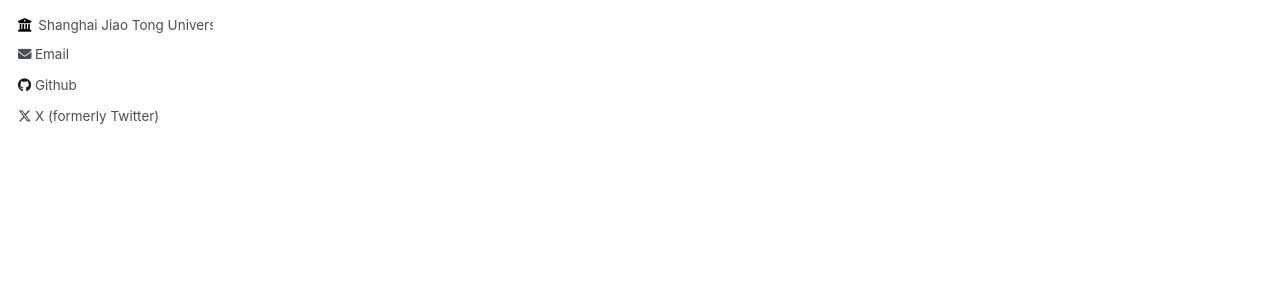
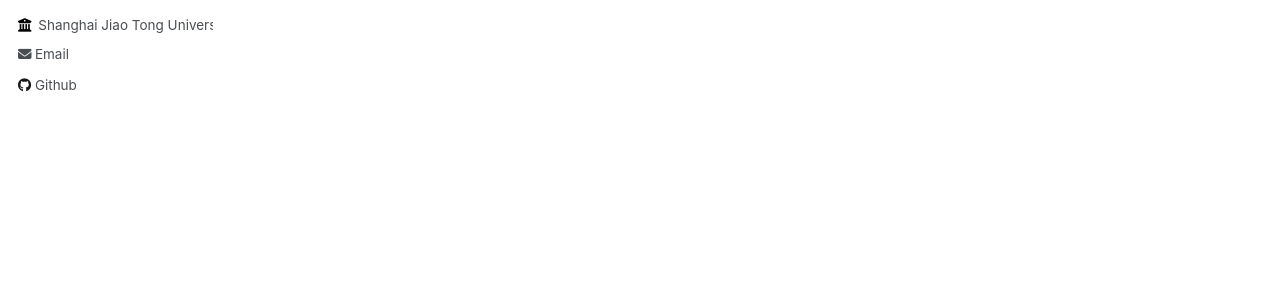
Before and after one commit to Li-Yunai/Li-Yunai.github.io, a Jekyll site: the page built from _pages/about.md, in a window 1280 px wide. Shown: the part 378-678 px from the top of the page. Built offline with Jekyll 4.4.1, drawn with Linux system fonts in a browser that asks for light colours.

Commit message:
Update _config.yml

```diff
--- a/_config.yml
+++ b/_config.yml
@@ -25,7 +25,8 @@ author:
   name             : "Li Yunai"
   pronouns         : "she/her"
   bio              : "Hi! I am a math major student from SJTU"
-  employer         : "Shanghai Jiao Tong University (Alumni of Chengdu No.7 highschool)"
+  employer         : "Shanghai Jiao Tong University
+                    (Alumni of Chengdu No.7 highschool)"
   uri              : # URL
   email            : "li5yun2ai8@gmail.com"
 
@@ -63,7 +64,7 @@ author:
   steam            : # Username
   telegram         : # URL
   tumblr           : # Username
-  twitter          : "UniofOxford"  # Replace this with your X / Twitter handle
+  twitter          : #"UniofOxford"  # Replace this with your X / Twitter handle
   vine             : # Username
   weibo            : # Username
   wikipedia        : # Username
```
